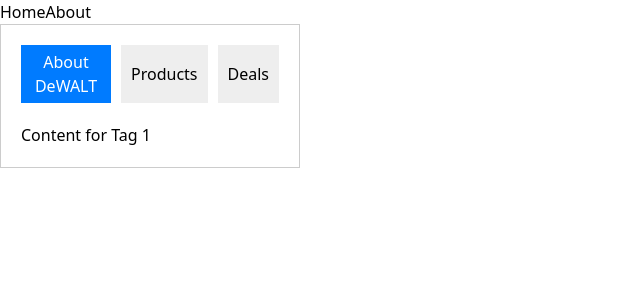
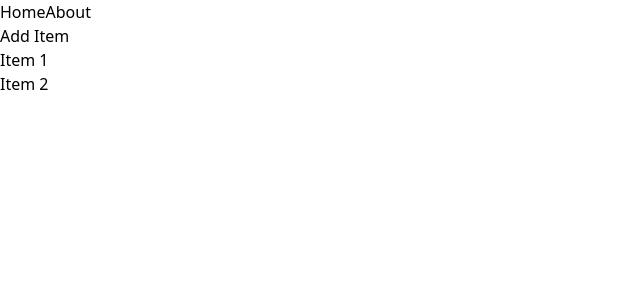
Before and after one commit to shubhamrawat0269/WEB-DEV-LEARN, a Nuxt app in the folder FRONTEND/NUXT-CRASH-2024/: page / in a window 1280 px wide. Shown: the top 300 px of the page, without its empty margins (0-640 px from the left). Built offline with nearby package versions, Linux system fonts and the light colour scheme.

Commit message:
TransitionGroup App Created

```diff
--- /dev/null
+++ b/FRONTEND/NUXT-CRASH-2024/components/TsTransitionGroup.vue
@@ -0,0 +1,40 @@
+<template>
+    <div>
+        <button @click="addItem">Add Item</button>
+
+        <TransitionGroup name="list" tag="ul">
+            <li v-for="item in list1" :key="'list1-' + item.id">
+                {{ item.text }}
+            </li>
+        </TransitionGroup>
+    </div>
+</template>
+
+<script setup>
+import { ref } from "vue"
+
+let list1 = ref([
+    { id: 1, text: 'Item 1' },
+    { id: 2, text: 'Item 2' }
+]);
+
+
+function addItem() {
+    const newItem = { id: Date.now(), text: `New Item ${Date.now()}` };
+    list1.value.push(newItem);
+}
+
+</script>
+
+<style>
+.list-enter-active,
+.list-leave-active {
+    transition: all 0.5s ease;
+}
+
+.list-enter-from,
+.list-leave-to {
+    opacity: 0;
+    transform: translateX(30px);
+}
+</style>
--- a/FRONTEND/NUXT-CRASH-2024/pages/index.vue
+++ b/FRONTEND/NUXT-CRASH-2024/pages/index.vue
@@ -47,5 +47,7 @@
             discountTag="images/discount.png" :images="toolImages" />
     </div> -->
 
-    <TsToggleComponent />
+    <!-- <TsToggleComponent /> -->
+
+    <TsTransitionGroup />
 </template>
```
